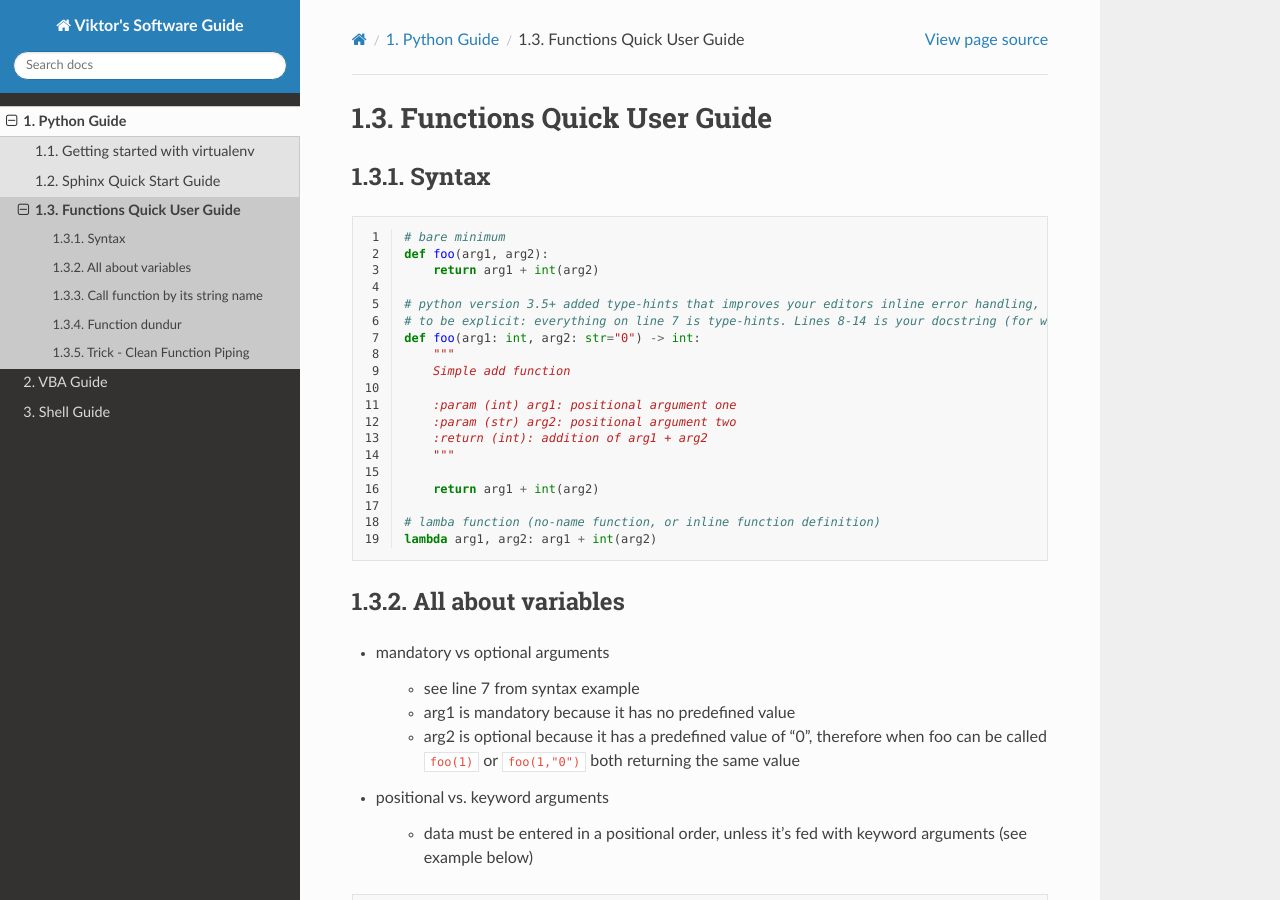
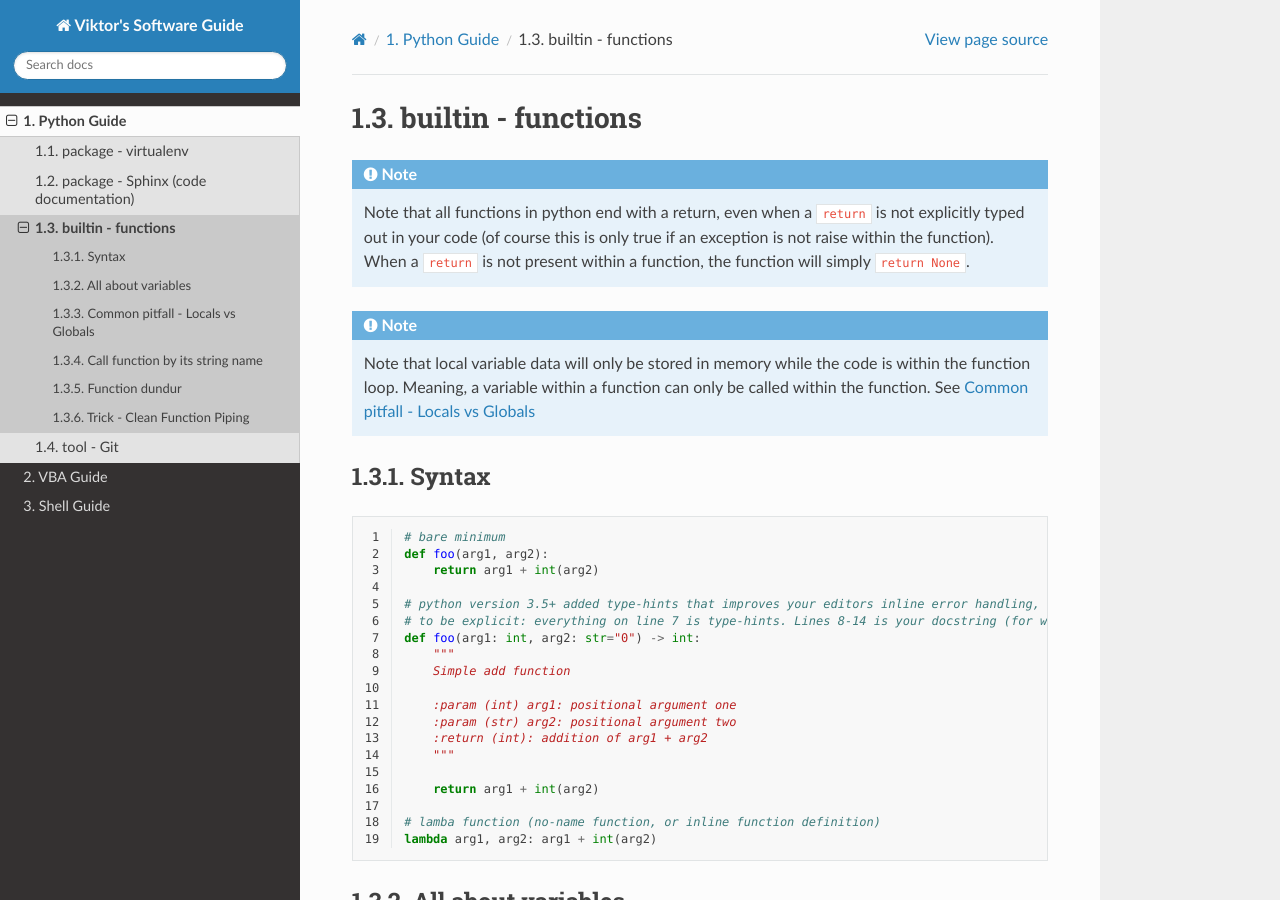
Before and after one commit to PydPiper/viks_SoftwareGuide, a Sphinx documentation site: the page built from source/python/functions.rst, in a window 1280 px wide and 900 px high. Built offline with Sphinx 7.4.7 and the Read the Docs theme 2.0.0, drawn with Linux system fonts in a browser that asks for light colours; some of the changed text lies outside the part shown.

Commit message:
added git tab and update titles

```diff
--- a/source/python/functions.rst
+++ b/source/python/functions.rst
@@ -1,5 +1,11 @@
-Functions Quick User Guide
-==========================
+builtin - functions
+===================
+.. note:: Note that all functions in python end with a return, even when a ``return`` is not explicitly typed out in your code
+          (of course this is only true if an exception is not raise within the function). When a ``return`` is not present within
+          a function, the function will simply ``return None``.
+
+.. note:: Note that local variable data will only be stored in memory while the code is within the function loop. Meaning,
+          a variable within a function can only be called within the function. See :ref:`ref1`
 
 Syntax
 ------
@@ -62,6 +68,12 @@ All about variables
     mydict = {"arg2":"2, "arg1": 1}
     foo(**mydict)
     >>> 3
+
+.. _ref1:
+
+Common pitfall - Locals vs Globals
+----------------------------------
+
 
 Call function by its string name
 --------------------------------
--- a/source/python/index.rst
+++ b/source/python/index.rst
@@ -8,3 +8,4 @@ Python Guide
     virtualenv
     sphinx
     functions
+    git
--- a/source/python/virtualenv.rst
+++ b/source/python/virtualenv.rst
@@ -1,5 +1,5 @@
-Getting started with virtualenv
-===============================
+package - virtualenv
+====================
 
 1) pip install virtualenv (version 16.1.0 for win10 build compatibility)
 
```
Also changed, not shown: source/python/git.rst (added, +44 -0 lines), source/python/sphinx.rst (+6 -2 lines).
